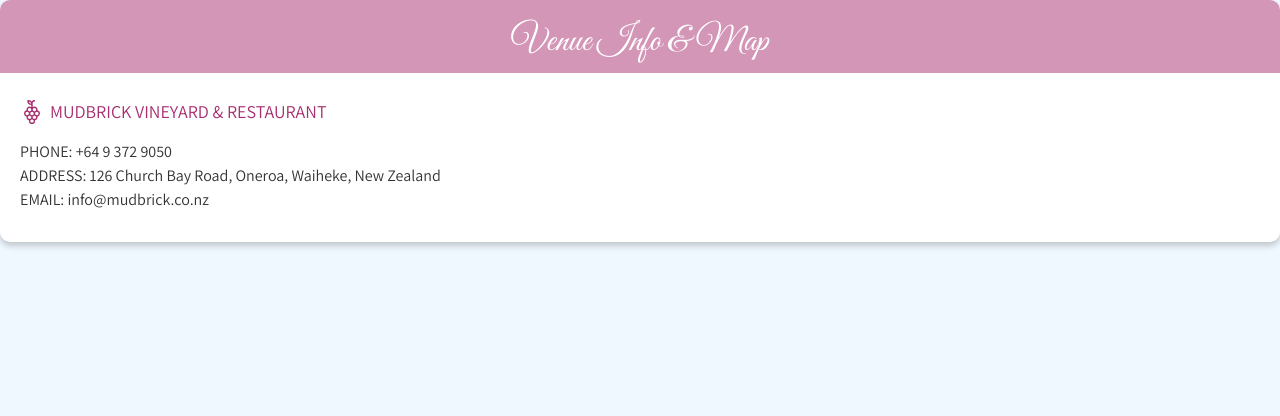
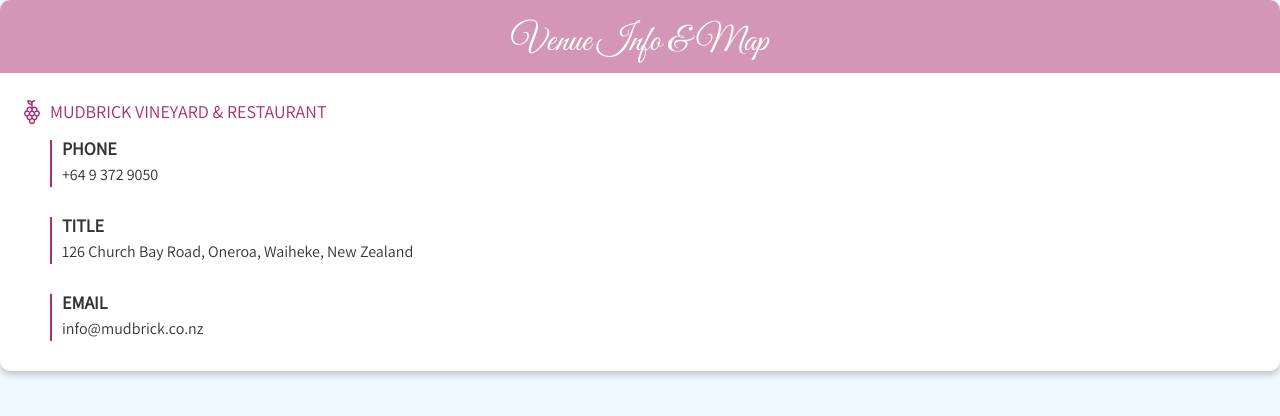
Before and after one commit to nozomail/wedding-invitation, a React app: page / in a window 1280 px wide. Shown: the top 416 px of the page. Built offline with nearby package versions, Linux system fonts and the light colour scheme; a web font is replaced by a local one.

Commit message:
Add IndentSection component

```diff
--- /dev/null
+++ b/src/components/IndentSection/index.tsx
@@ -0,0 +1,16 @@
+import React, { ReactNode } from 'react';
+import './style.scss';
+
+type Props = {
+  title: string;
+  children: ReactNode;
+};
+
+export function IndentSection({ title, children }: Props): JSX.Element {
+  return (
+    <section className="IndentSection">
+      <h3 className="IndentSection_title">{title}</h3>
+      <div className="IndentSection_content">{children}</div>
+    </section>
+  );
+}
--- /dev/null
+++ b/src/components/IndentSection/style.scss
@@ -0,0 +1,18 @@
+@import '../../containers/App/variables.scss';
+
+.IndentSection {
+  margin-left: 30px;
+  padding-left: 10px;
+  border-left: 2px solid $c_red;
+
+  + .IndentSection {
+    margin-top: 30px;
+  }
+}
+
+.IndentSection_title {
+  font-size: 18px;
+  font-weight: 700;
+  line-height: 1;
+  margin: 10px 0 5px;
+}
--- a/src/containers/App/index.tsx
+++ b/src/containers/App/index.tsx
@@ -2,15 +2,22 @@
 import './style.scss';
 import { Card } from '../../components/Card';
 import { Section } from '../../components/Section';
+import { IndentSection } from '../../components/IndentSection';
 
 export function App(): JSX.Element {
   return (
     <div className="App">
       <Card title="Venue Info & Map">
         <Section title="MUDBRICK VINEYARD & RESTAURANT" icon="grape">
-          PHONE: +64 9 372 9050<br />
-          ADDRESS: 126 Church Bay Road, Oneroa, Waiheke, New Zealand<br />
-          EMAIL: info@mudbrick.co.nz
+          <IndentSection title="PHONE">
+            +64 9 372 9050
+          </IndentSection>
+          <IndentSection title="TITLE">
+            126 Church Bay Road, Oneroa, Waiheke, New Zealand
+          </IndentSection>
+          <IndentSection title="EMAIL">
+            info@mudbrick.co.nz
+          </IndentSection>
         </Section>
       </Card>
     </div>
```
